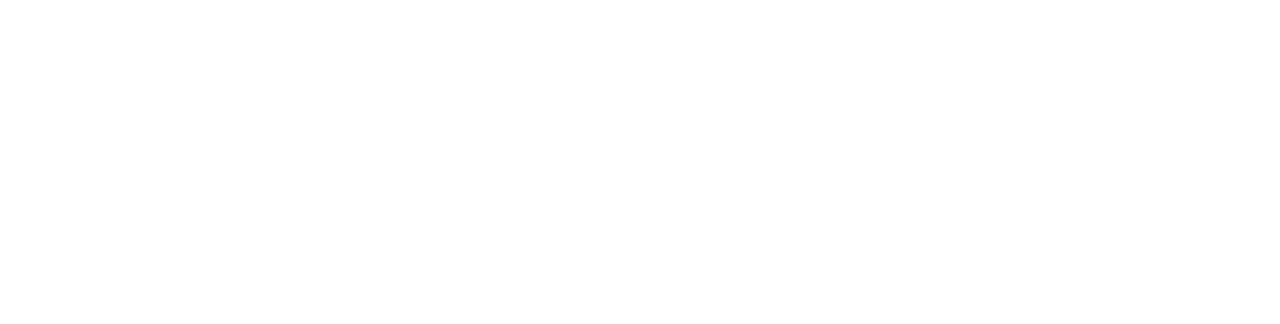
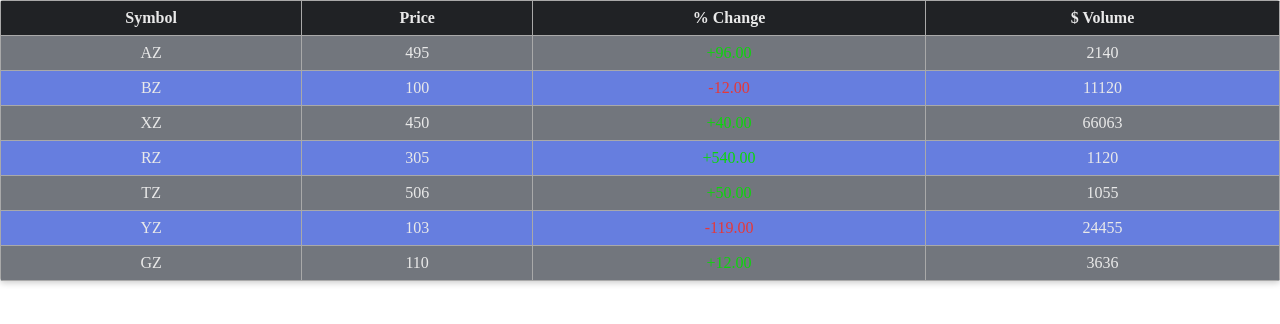
Before and after one commit to chingu-voyage7/Bears-Team-06, a React (Create React App) app: page /table in a window 1280 px wide. Shown: the top 324 px of the page. Built offline with nearby package versions, Linux system fonts and the light colour scheme.

Commit message:
Added StockTable component

```diff
--- a/src/App.js
+++ b/src/App.js
@@ -2,8 +2,22 @@
 import { Route } from "react-router-dom";
 import GroupChat from "./components/GroupChat/GroupChat";
 import SampleComponent from "./components/SampleComponent/SampleComponent";
+import StockTable from "./components/StockTable/StockTable";
 
 import { connect } from "react-redux";
+
+// Sample data for StockTable
+const data = [
+    ["AZ", 495, 96, 2140],
+    ["BZ", 100, -12, 11120],
+    ["XZ", 450, 40, 66063],
+    ["RZ", 305, 540, 1120],
+    ["TZ", 506, 50, 1055],
+    ["YZ", 103, -119, 24455],
+    ["GZ", 110, 12, 3636]
+];
+
+const columns = ["Symbol", "Price", "% Change", "$ Volume"];
 
 class App extends Component {
     render() {
@@ -15,6 +29,13 @@
             <div className={themeClass}>
                 <Route exact path="/group-chat/:name" component={GroupChat} />
                 <Route exact path="/sample" component={SampleComponent} />
+                <Route
+                    exact
+                    path="/table"
+                    component={() => (
+                        <StockTable columns={columns} data={data} />
+                    )}
+                />
             </div>
         );
     }
--- /dev/null
+++ b/src/components/StockTable/StockTable.js
@@ -0,0 +1,59 @@
+import React from "react";
+import { switchTheme } from "../../store/actions/settings/settings";
+
+import { connect } from "react-redux";
+
+const formatData = data => {
+    if (typeof data === "number") {
+        return data > 0 ? "+" + data.toFixed(2) : data.toFixed(2);
+    }
+    return data;
+};
+
+const getClass = (colIndex, data) => {
+    if (colIndex === 2) {
+        return data < 0 ? "price__change--red" : "price__change--green";
+    }
+    return "";
+};
+
+const getCell = (data, rowIndex, colIndex, heading) =>
+    heading ? (
+        <th key={`heading-${colIndex}`}>{data}</th>
+    ) : (
+        <td
+            key={`row-${rowIndex}-${colIndex}`}
+            className={getClass(colIndex, data)}
+        >
+            {colIndex === 2 ? formatData(data) : data}
+        </td>
+    );
+
+const getRow = (row, heading, rowIndex) => (
+    <tr key={heading ? "heading" : `row-${rowIndex}`}>
+        {row.map((data, colIndex) =>
+            getCell(data, rowIndex, colIndex, heading)
+        )}
+    </tr>
+);
+
+const getDataRows = rows =>
+    rows.map((row, rowIndex) => getRow(row, false, rowIndex));
+
+const StockTable = ({ columns, data }) => (
+    <div className="table__container">
+        <table>
+            <thead>{columns && getRow(columns, true)}</thead>
+            <tbody>{data && getDataRows(data)}</tbody>
+        </table>
+    </div>
+);
+
+const mapStateToProps = state => ({
+    theme: state.settings.theme
+});
+
+export default connect(
+    mapStateToProps,
+    { switchTheme }
+)(StockTable);
--- /dev/null
+++ b/src/components/StockTable/_StockTable.scss
@@ -0,0 +1,34 @@
+@import "themes/StockTable--light";
+@import "themes/StockTable--dark";
+
+table {
+    width: 100%;
+    border-collapse: collapse;
+    &,
+    th,
+    td {
+        border: 1px solid darkgrey;
+    }
+}
+th,
+td {
+    text-align: center;
+    padding: 0.5rem;
+
+    &.price__change--green {
+        color: rgb(11, 214, 11);
+    }
+    &.price__change--red {
+        color: rgb(230, 56, 56);
+    }
+}
+.table__container {
+    overflow-x: auto;
+    box-shadow: 0 2px 6px 0 rgba(0, 0, 0, 0.2);
+    transition: 0.3s;
+    border-radius: 3px;
+
+    &:hover {
+        box-shadow: 0 6px 8px 0 rgba(0, 0, 0, 0.2);
+    }
+}
--- /dev/null
+++ b/src/components/StockTable/themes/_StockTable--dark.scss
@@ -0,0 +1,27 @@
+.ThemeDark {
+    th {
+        background-color: #202225;
+        color: rgb(233, 233, 233);
+    }
+    tr {
+        color: rgb(233, 233, 233);
+        &:nth-child(even) {
+            background-color: rgb(102, 126, 223);
+        }
+        &:nth-child(odd) {
+            background-color: #72767d;
+        }
+        &:hover {
+            background-color: #ebebeb;
+            color: #202225;
+        }
+    }
+    td {
+        &.price__change--green {
+            color: rgb(11, 214, 11);
+        }
+        &.price__change--red {
+            color: rgb(230, 56, 56);
+        }
+    }
+}
--- /dev/null
+++ b/src/components/StockTable/themes/_StockTable--light.scss
@@ -0,0 +1,14 @@
+.ThemeLight {
+    color: #2f3136;
+    th {
+        background-color: white;
+    }
+    tr {
+        &:nth-child(even) {
+            background-color: #f9f9f9;
+        }
+        &:hover {
+            background-color: #ebebeb;
+        }
+    }
+}
--- a/src/components/_components.scss
+++ b/src/components/_components.scss
@@ -1,2 +1,3 @@
 @import "GroupChat/GroupChat";
 @import "SampleComponent/SampleComponent";
+@import "StockTable/StockTable";
```
Lines whose indentation alone changed are shown as unchanged.
